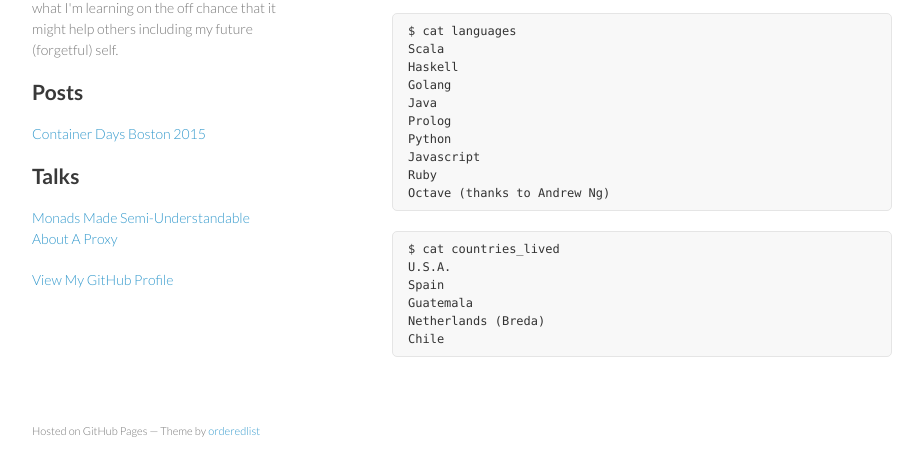
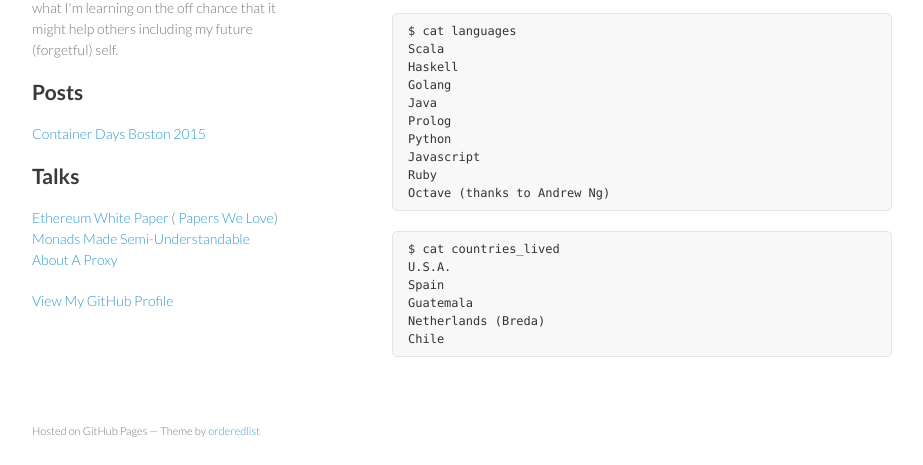
Before and after one commit to libby/libby.github.io, a plain HTML site: page index.html in a window 1280 px wide. Shown: the part 335-800 px from the top of the page, without its empty margins (178-1101 px from the left). Drawn offline with Linux system fonts and the light colour scheme.

Commit message:
Adding Ethereum PWL talk link.

```diff
--- a/index.html
+++ b/index.html
@@ -26,6 +26,9 @@
 		<a href="monads.html" id="monadss">Monads</a> -->
     </p>
     <h2>Talks</h2>
+    <a href="https://www.youtube.com/watch?v=torqO5T4MQw" id="Ethereum White Paper (Papers We Love) Talk">
+    Ethereum White Paper
+    </a> (<a href="https://paperswelove.org/2018/video/libby-kent-ethereum-the-world-computer/"> Papers We Love</a>)<br/>
     <a href="https://www.youtube.com/watch?v=J3Djb1VyzkM" id="monads made semi-understandable">
     Monads Made Semi-Understandable
     </a><br/>
```
